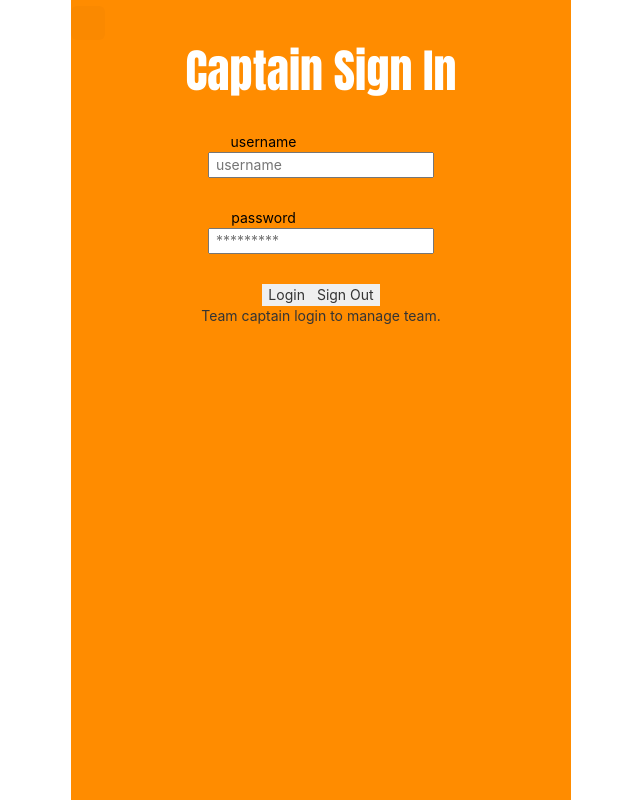
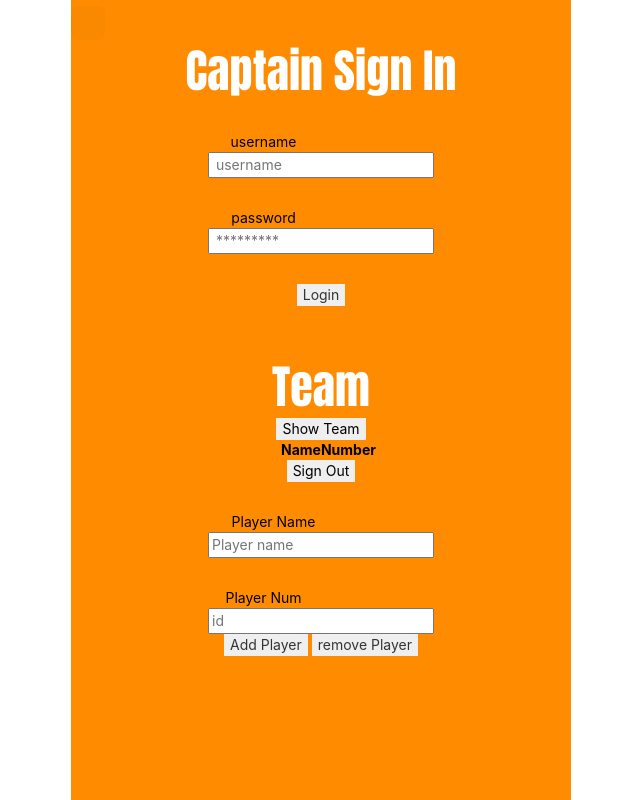
Before and after one commit to kyliemisiak/CS380ProjectHoopfull, a React (Create React App) app: page /login in a window 1280 px wide. Shown: the whole page, without its empty margins (319-959 px from the left). Built offline with nearby package versions, Linux system fonts and the light colour scheme; some icons are missing.

Commit message:
Add sql query functions to add and remove items.

```diff
--- a/src/App.js
+++ b/src/App.js
@@ -3,11 +3,11 @@ import { Routes, Route, Link } from 'react-router-dom';
 import './App.css';
 import Home from './Home'
 import Map from './Map'
-import Teams from './Teams'
+import Teams from './validation'
 import Menu from './Menu';
 import "rsuite/dist/rsuite.min.css";
 import Bracket from './Bracket'
-import Login from "./Login";
+import Login from './Login';
 
 function App() {
   return (
--- a/src/Home.js
+++ b/src/Home.js
@@ -49,7 +49,6 @@ function Home() {
             <div className='pics'>
               <img src={pic4} width={250} height={175} alt='pic4' />
             </div>
-
           </div>
         </section>
 
--- a/src/Login.js
+++ b/src/Login.js
@@ -1,19 +1,63 @@
 import React, {useState} from "react";
 import axios from 'axios'
-import Teams from "./Teams";
+import validation from "./validation";
 
 function Login () {
 
     const [username, setUsername] = useState('')
     const [password, setPassword] = useState('')
+    const [playerName, setPlayerName] = useState('')
+    const [playerID, setPlayerID] = useState('')
+    const [playerAmount, setPlayerAmount] = useState(3)
+
+
 
     const [loginStatus, setLoginStatus] = useState("")
+    const [teamIDNum, setTeamID] = useState("")
+    const [team, setTeam] = useState([])
 
-    const [signedInStatus, setSignedInStatus] = useState(false)
+    const [SignedInStatus, setSignedInStatus] = useState(false)
+    const[showTeam, setShowTeam] = useState(false)
+    const [showlogin, setShowLogin] = useState(false)
 
-    const[teamIDNum, setTeamID] = useState(0)
+    const [values, setValues] = useState({})
 
-    const[showTeam, setShowTeam] = useState(false)
+    const [errors, setErrors] = useState({})
+
+
+    console.log({values});
+
+    const add = (event) =>{
+        event.preventDefault();
+        setValues({
+            teamID: teamIDNum,
+            playerName: playerName,
+            playerID: playerID,
+        });
+        const err = validation(values);
+        setErrors(err);
+        //console.log();
+        //if(err.playerName === "" && err.playerID === ""){
+            console.log("Executed");
+            axios.post('http://localhost:8801/addPlayer', {
+                playerID: playerID,
+                teamID: teamIDNum,
+                playerName: playerName})
+            .then(res =>{
+                setLoginStatus("Player Added");
+                setPlayerAmount(playerAmount+1);
+            })
+            .catch(err => console.log(err));
+        //}
+    }
+
+    const remove = () => {
+        axios.post('http://localhost:8801/remove', {
+            playerName: playerName})
+        .then(res => setLoginStatus("player Removed"))
+        .catch(err => console.log(err));
+    }
+
 
     const login = () => {
         axios.post('http://localhost:8801/login', {
@@ -22,6 +66,7 @@ function Login () {
         .then(res => {
             if(res.data.message){
                 setLoginStatus(res.data.message);
+                setShowLogin(false)
                 setSignedInStatus(false);
             }else {
                 setLoginStatus("Welcome, " + res.data[0].userName + "!");
@@ -31,7 +76,13 @@ function Login () {
             }
             })
         .catch(err => console.log(err));
+    }
 
+    const teams = () => {
+        axios.post('http://localhost:8801/teams', {
+            teamID: teamIDNum})
+        .then(res => setTeam(res.data))
+        .catch(err => console.log(err));
     }
 
     const signedIn = () => {
@@ -42,27 +93,71 @@ function Login () {
 
     return (
         <div className= "Map">
-            <h1 className="title">Captain Sign In</h1>
-                <div className="label">
-                    <label classname = "label" for="username">username</label>
+            <h1 className="title">Captain Sign In</h1><div className="label">
+                    <label classname="label" for="username">username</label>
                 </div>
                     <div>
                         <input type="username" placeholder=" username" id="username" name="username"
-                    onChange = {e => setUsername(e.target.value)}/>
+                            onChange={e => setUsername(e.target.value)} />
                     </div>
                     <div>
                         <div className="label">
                             <label for="password">password</label>
                         </div>
                         <input type="password" placeholder=" *********" id="password" name="password"
-                    onChange = {e => setPassword(e.target.value)}/>
+                            onChange={e => setPassword(e.target.value)} />
                     </div>
                     <div className="loginBut">
                         <button onClick={login}>Login</button>
-                <button onClick={signedIn}>Sign Out</button>
-                <div>{showTeam ? <Teams teamID = {teamIDNum}/> : <p>Team captain login to manage team.</p>}</div>
                     </div>
                     <div><p className = "text">{loginStatus}</p></div>
+
+                    <div className="text">
+                        <h1 className="title">Team</h1>
+                        <button onClick={teams}>Show Team</button>
+                    <div className="teamsDisplay">
+                        <table>
+                            <thead>
+                                <th>Name</th>
+                                {' '}
+                                <th>Number</th>
+                        </thead>
+                        <tbody>
+                            {team.map((d, i) => (
+                                <tr key={i}>
+                                    <td>{d.playerName}</td>
+                                    <td>{d.playerID}</td>
+                                </tr>
+                            ))}
+                        </tbody>
+                        </table>
+                    </div>
+                    <div><button onClick={signedIn}>Sign Out</button></div>
+                </div>
+
+                <div>
+                    <div>
+                    <label className="labelPlayerName" for="PlayerName">Player Name</label>
+                    </div>
+                    <div>
+                        <input type="playerName" placeholder="Player name" id="playername" name="playerName"
+                            onChange={e => setPlayerName(e.target.value)} />
+                            <div>{errors.playerName && <span>{errors.playerName}</span>}</div>
+                    </div>
+                    <div>
+                        <div className="label">
+                            <label for="playerID">Player Num</label>
+                        </div>
+                        <input type="playerID" placeholder="id" id="playerID" name="playerID"
+                            onChange={e => setPlayerID(e.target.value)} />
+                        <div>{errors.playerID && <span>{errors.playerID}</span>}</div>
+                    </div>
+                    <div>
+                        <button onClick={add}>Add Player</button>
+                        {' '}
+                        <button onClick={remove}>remove Player</button>
+                    </div>
+                </div>
         </div>
     );
 }
--- a/src/Teams.js
+++ /dev/null
@@ -1,50 +0,0 @@
-// imports
-import axios from 'axios'
-import React, {useState} from "react";
-
-function Teams(props) {
-    const [data, setData] = useState([])
-    const teamID = props.teamID;
-
-    const teams = () => {
-        axios.post('http://localhost:8801/login', {
-            teamID: teamID,})
-        .then(res => {
-            if(res.data.message){
-                res.console.log(data)
-            }else {
-                setData(res.data);
-            }
-         })
-        .catch(err => console.log(err));
-
-    }
-    return (
-        <div className="teams">
-            <section className="window">
-                <h1 className="title">Team</h1>
-            </section>
-            {teams}
-            <table>
-                <thead>
-                    <th>Name</th>
-                    <th>Number</th>
-                </thead>
-            </table>
-            <tbody>
-                {data.map((d, i) => (
-                    <tr key={i}>
-                        <td>{d.playerName}</td>
-                        <td>{d.playerID}</td>
-                    </tr>
-                ))}
-            </tbody>
-            <section className="window">
-                <h1>2</h1>
-            </section>
-        </div>
-    );
-
-}
-
-export default Teams;
--- a/src/index.css
+++ b/src/index.css
@@ -43,6 +43,13 @@ body {
   padding-top: 30px;
 }
 
+.labelPlayerName{
+  color: black;
+  padding-left: 20x;
+  padding-right: 95px;
+  padding-top: 30px;
+}
+
 .img{
   padding: 100;
 }
@@ -54,6 +61,11 @@ body {
 
 .padding{
   padding: 100px;
+}
+
+.teamsDisplay{
+  padding-right: 70px;
+  padding-left: 210px;
 }
 
 .pics{
--- /dev/null
+++ b/src/validation.js
@@ -0,0 +1,21 @@
+
+
+function validation(values) {
+    let error = {}
+
+    if(values.playerName === ""){
+        error.playerName = "Should not be empty"
+    }else{
+        error.email = ""
+    }
+
+    if(values.playerID === ""){
+        error.playerID = "Should not be empty"
+    }else{
+        error.playerID = ""
+    }
+
+    return error;
+}
+
+export default validation;
```
Also changed, not shown: src/SignedInMenu.js (deleted, +0 -49 lines), 1 other file (tests, documents, lock files or other folders). Lines whose indentation alone changed are shown as unchanged.
